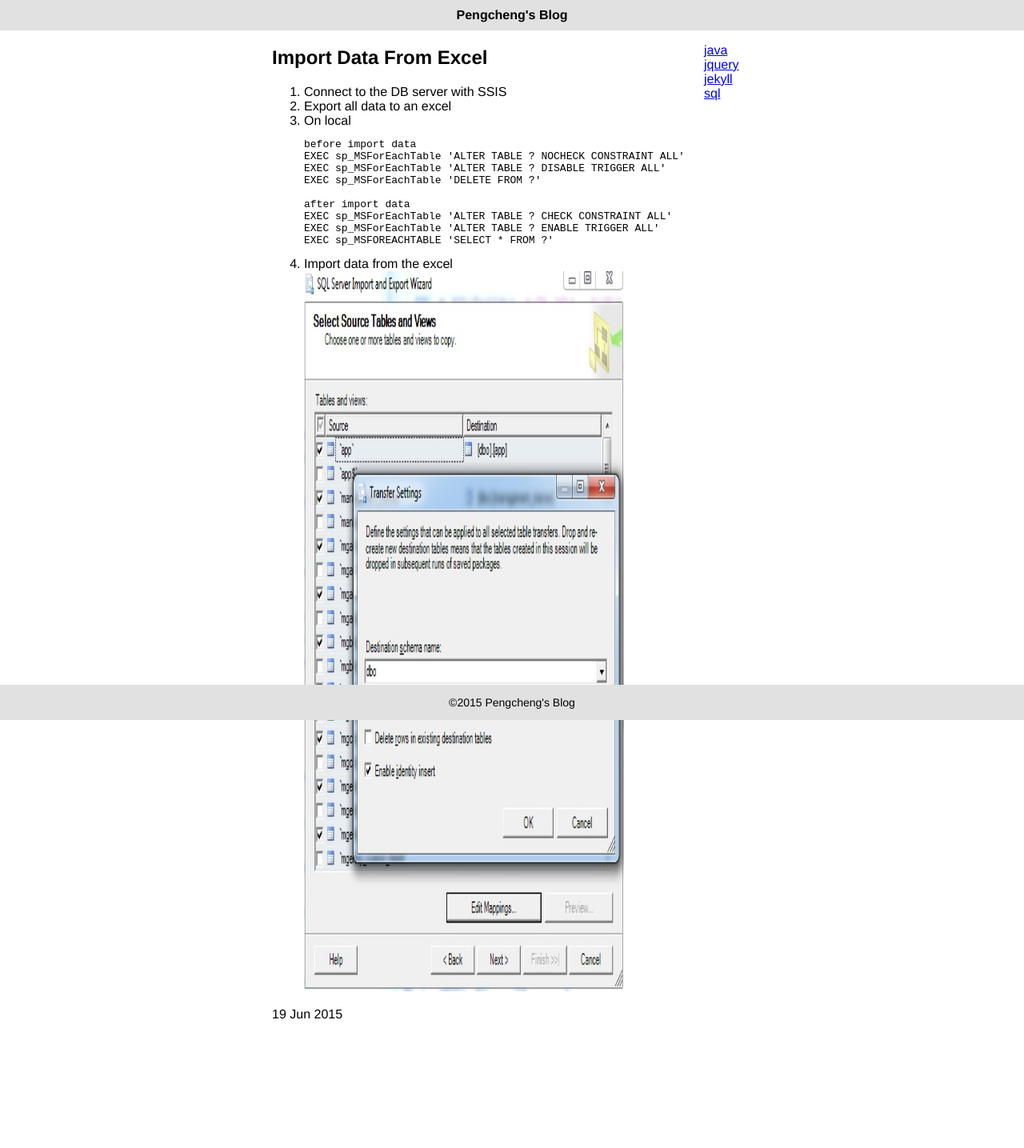
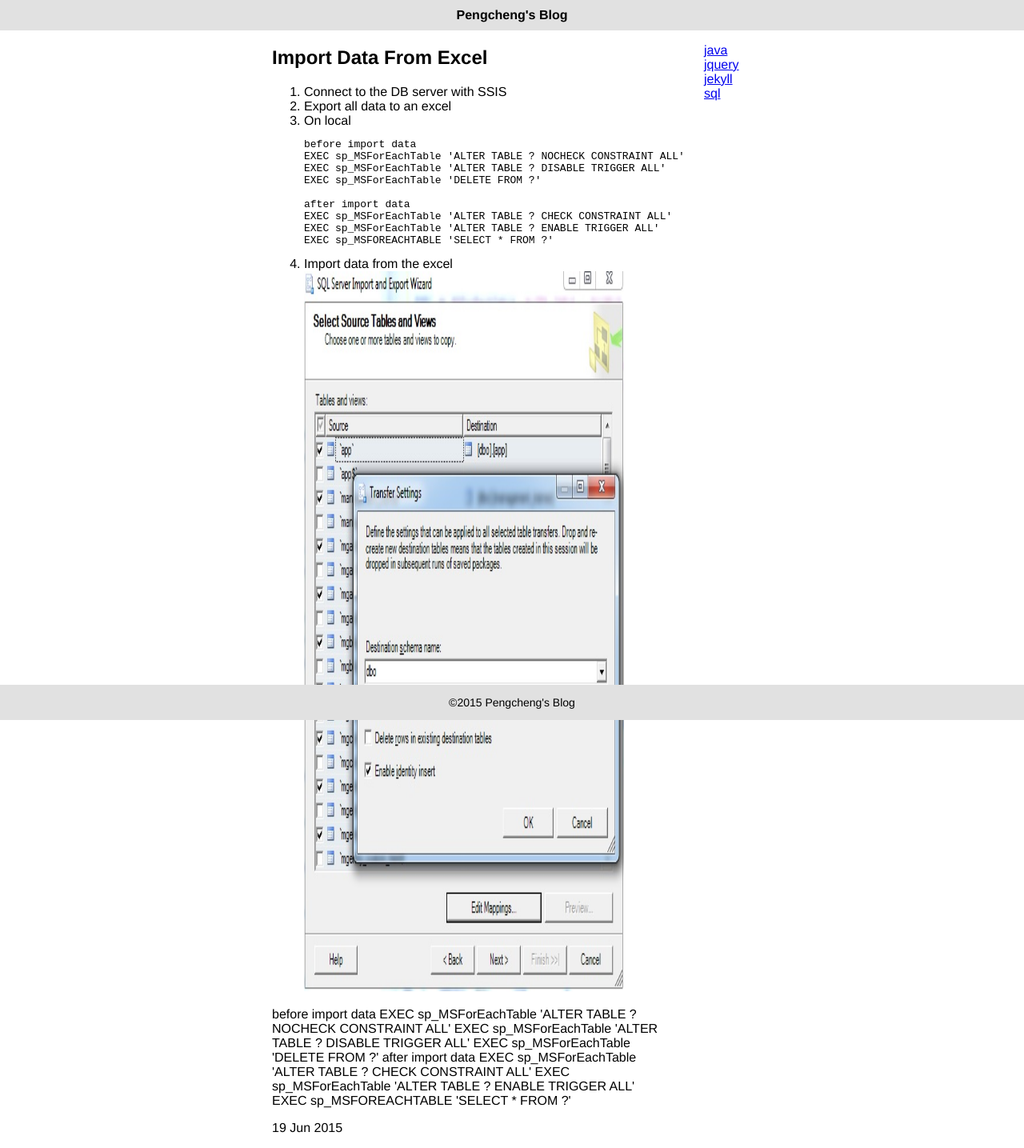
Before and after one commit to anfslove/jekyll_demo, a Jekyll site: the page built from _posts/2015-06-19-import_data_from_excel.html, in a window 1280 px wide. Shown: the whole page at 80% size. Built offline with Jekyll 4.4.1, drawn with Linux system fonts in a browser that asks for light colours; before the commit the page ends 1293 px from its top, so only the background shows below that.

```diff
--- a/_posts/2015-06-19-import_data_from_excel.html
+++ b/_posts/2015-06-19-import_data_from_excel.html
@@ -25,4 +25,13 @@
 		<img width="400" height="900" src="{{ site.baseurl }}/images/import_data_ssis.jpg">
 	</li>
 </ul>
+before import data
+EXEC sp_MSForEachTable 'ALTER TABLE ? NOCHECK CONSTRAINT ALL'
+EXEC sp_MSForEachTable 'ALTER TABLE ? DISABLE TRIGGER ALL'
+EXEC sp_MSForEachTable 'DELETE FROM ?'
+
+after import data
+EXEC sp_MSForEachTable 'ALTER TABLE ? CHECK CONSTRAINT ALL'
+EXEC sp_MSForEachTable 'ALTER TABLE ? ENABLE TRIGGER ALL'
+EXEC sp_MSFOREACHTABLE 'SELECT * FROM ?'
 <p>{{ page.date | date_to_string }}</p>
```
